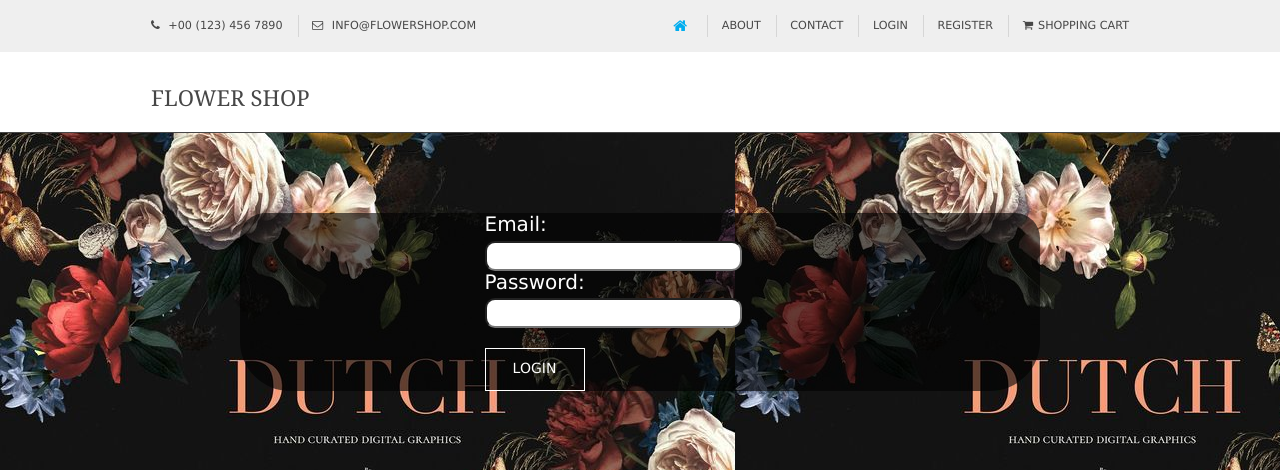
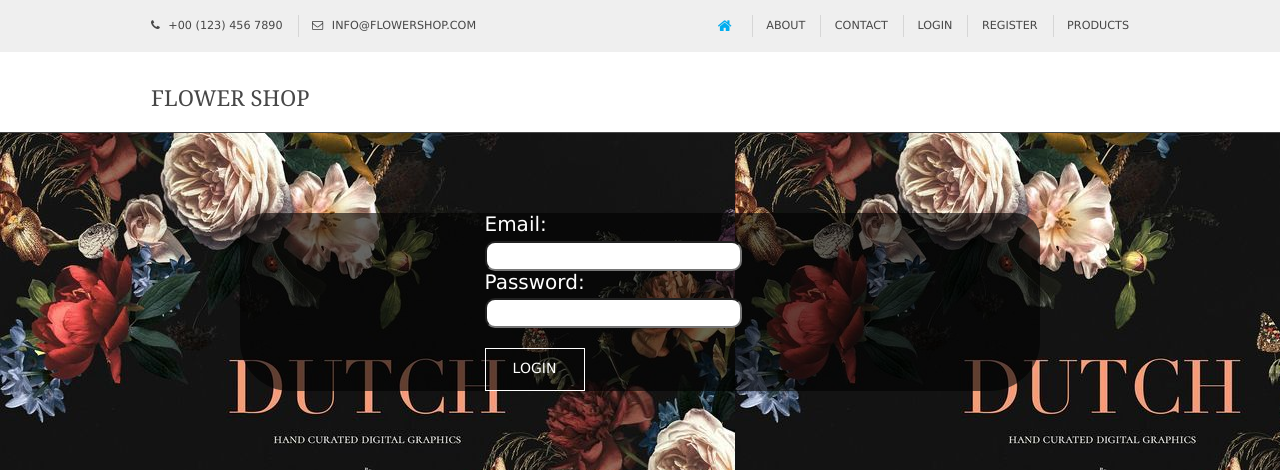
Before and after one commit to rritakrasniqi/Projekti-Final, a PHP site: page /pages/login.php in a window 1280 px wide. Shown: the top 470 px of the page. Run offline with PHP 8.4, Linux system fonts and the light colour scheme; some libraries are stand-ins or nearby versions.

Commit message:
Update login.php

```diff
--- a/Projekti-Web/pages/login.php
+++ b/Projekti-Web/pages/login.php
@@ -8,12 +8,8 @@
 <link href="../layout/styles/layout.css" rel="stylesheet" type="text/css" media="all">
 </head>
 <body id="top">
-<!-- ################################################################################################ -->
-<!-- ################################################################################################ -->
-<!-- ################################################################################################ -->
 <div class="wrapper row0">
   <div id="topbar" class="hoc clear">
-    <!-- ################################################################################################ -->
     <div class="fl_left">
       <ul class="nospace">
         <li><i class="fa fa-phone"></i> +00 (123) 456 7890</li>
@@ -22,35 +18,27 @@
     </div>
     <div class="fl_right">
       <ul class="nospace">
-        <li><a href="#"><i class="fa fa-lg fa-home"></i></a></li>
-        <li><a href="#">About</a></li>
+        <li><a href="../index.php"><i class="fa fa-lg fa-home"></i></a></li>
+        <li><a href="about.php">About</a></li>
         <li><a href="contact.html">Contact</a></li>
-		<li><a href="login.html">Login</a></li>
+        <li><a href="login.php">Login</a></li>
         <li><a href="register.html">Register</a></li>
-		<li><i class="fa fa-shopping-cart"></i>shopping cart</li>
+        <li><a href="products.php">Products</a></li>
       </ul>
     </div>
-    <!-- ################################################################################################ -->
   </div>
 </div>
-<!-- ################################################################################################ -->
-<!-- ################################################################################################ -->
-<!-- ################################################################################################ -->
 <div class="wrapper row1">
   <header id="header" class="hoc clear">
-    <!-- ################################################################################################ -->
     <div id="logo" class="fl_left">
       <h1><a href="../index.html">Flower Shop</a></h1>
     </div>
-    <!-- ################################################################################################ -->
   </header>
 </div>
-<!-- ################################################################################################ -->
 
 <div class="wrapper row3" style="background: url(../images/demo/g1.png);">
   <main class="hoc container clear">
     <!-- main body -->
-    <!-- ################################################################################################ -->
     <div class="content">
         <div class="centered-form">
 
@@ -67,7 +55,6 @@
 
     </div>
     </div>
-    <!-- ################################################################################################ -->
 	    <!-- / main body -->
     <div class="clear"></div>
 
@@ -82,18 +69,10 @@
 </div>
   </main>
 </div>
-<!-- ################################################################################################ -->
-<!-- ################################################################################################ -->
-<!-- ################################################################################################ -->
-<!-- ################################################################################################ -->
-<!-- ################################################################################################ -->
-<!-- ################################################################################################ -->
 <div class="wrapper row5">
   <div id="copyright" class="hoc clear">
-    <!-- ################################################################################################ -->
     <p class="fl_left">Copyright &copy; 2020 All Rights Reserved </p>
     <p class="fl_right">Flower Shop Prishtina </p>
-    <!-- ################################################################################################ -->
   </div>
 </div>
 <script>
@@ -120,7 +99,4 @@
         }
   }
 </script>
-<!-- ################################################################################################ -->
-<!-- ################################################################################################ -->
-<!-- ################################################################################################ -->
 </html>
```
